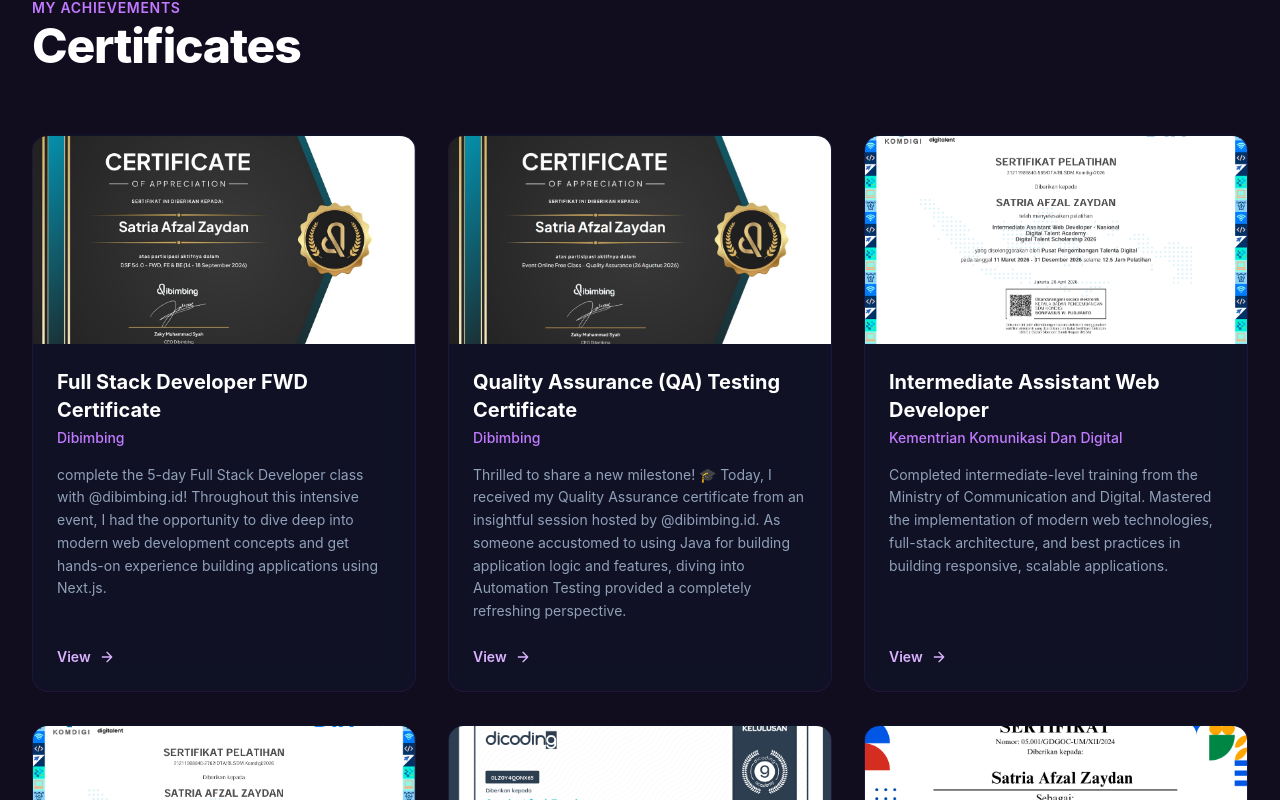
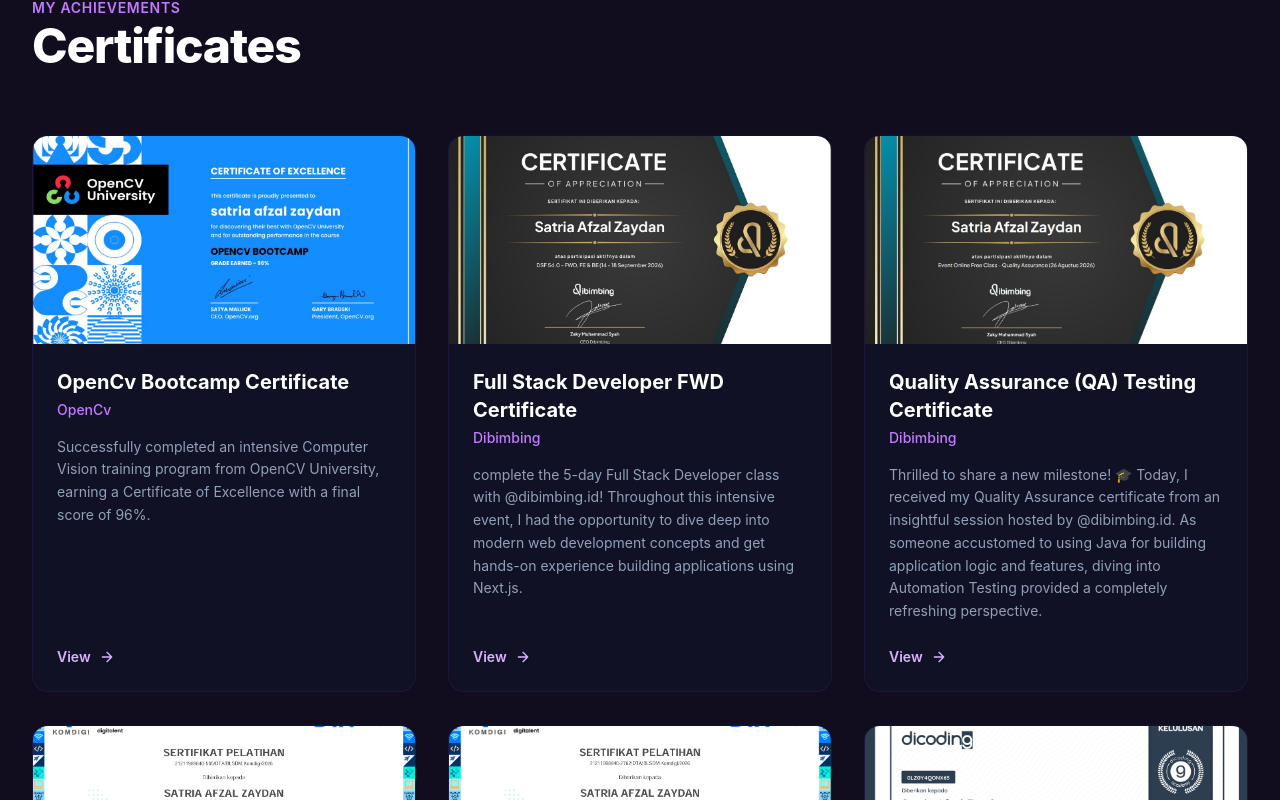
Before and after one commit to satriafzal/personal-portofolio, a Vue app: page / in a window 1280 px wide. Shown: the part 5900-6700 px from the top of the page. Built offline with nearby package versions, Linux system fonts and the light colour scheme.

Commit message:
update certif

```diff
--- a/src/views/Certificate.vue
+++ b/src/views/Certificate.vue
@@ -105,69 +105,76 @@
 const certificates = [
   {
     id: 1,
+    title: "OpenCv Bootcamp Certificate",
+    issuer: "OpenCv",
+    desc: "Successfully completed an intensive Computer Vision training program from OpenCV University, earning a Certificate of Excellence with a final score of 96%.",
+    image: "/image/opencv.jpeg"
+  },
+  {
+    id: 2,
     title: "Full Stack Developer FWD Certificate",
     issuer: "Dibimbing",
     desc: "complete the 5-day Full Stack Developer class with @dibimbing.id! Throughout this intensive event, I had the opportunity to dive deep into modern web development concepts and get hands-on experience building applications using Next.js.",
     image: "/image/fwd.jpeg"
   },
   {
-    id: 2,
+    id: 3,
     title: "Quality Assurance (QA) Testing Certificate",
     issuer: "Dibimbing",
     desc: "Thrilled to share a new milestone! 🎓 Today, I received my Quality Assurance certificate from an insightful session hosted by @dibimbing.id. As someone accustomed to using Java for building application logic and features, diving into Automation Testing provided a completely refreshing perspective.",
     image: "/image/dibimbing.jpeg"
   },
   {
-    id: 3,
+    id: 4,
     title: "Intermediate Assistant Web Developer",
     issuer: "Kementrian Komunikasi Dan Digital",
     desc: "Completed intermediate-level training from the Ministry of Communication and Digital. Mastered the implementation of modern web technologies, full-stack architecture, and best practices in building responsive, scalable applications.",
     image: "/image/certif1.png"
   },
   {
-    id: 4,
+    id: 5,
     title: "Fundamentals Assistant Web Developer",
     issuer: "Kementrian Komunikasi Dan Digital",
     desc: "Mastered the fundamentals of web programming through the comprehensive Digital Talent Academy program. Acquired a strong understanding of core web languages and industry-standard software engineering methodologies.",
     image: "/image/certif2.png"
   },
   {
-    id: 5,
+    id: 6,
     title: "Belajar Dasar AI",
     issuer: "Dicoding Academy",
     desc: "Achieved competency graduation from Dicoding Academy. Understood the fundamental concepts of Artificial Intelligence, machine learning, and data processing basics to analyze modern AI technological case studies.",
     image: "/image/certif3.png"
   },
   {
-    id: 6,
+    id: 7,
     title: "Transforming Education Through AI, Innovation and Collaboration for a Digital Future",
     issuer: "Google Developer Groups Community UNM",
     desc: "Active participant in the Tech Talk hosted by Google Developer Groups (GDG) on Campus. Gained valuable insights into Artificial Intelligence innovations and digital collaboration to transform the future of education.",
     image: "/image/google.png"
   },
   {
-    id: 7,
+    id: 8,
     title: "Cisco Certificate Network",
     issuer: "CISCO",
     desc: "Completed the foundational network infrastructure certification program from Cisco Networking Academy. Acquired practical skills in utilizing Cisco Packet Tracer to design, configure, and simulate computer network architectures.",
     image: "/image/cisco.png"
   },
   {
-    id: 8,
+    id: 9,
     title: "IDCAMP x Dicoding",
     issuer: "Dicoding",
     desc: "Participated in the exclusive IDCamp x Dicoding program, focusing on mastering modern industry practices and accelerating professional career growth as a Full Stack Developer.",
     image: "/image/dicoding.png"
   },
   {
-    id: 9,
+    id: 10,
     title: "Literasi Digital",
     issuer: "Kementrian Komunikasi Dan Informatika",
     desc: "Active participant in the Digital Literacy program hosted by the Ministry of Communication and Information Technology. Gained crucial insights into safe internet practices, focusing on cyber awareness and strategies to protect families and communities from the risks of online gambling and illegal online loans.",
     image: "/image/kominfo.png"
   },
   {
-    id: 10,
+    id: 11,
     title: "Bootcamp C++",
     issuer: "Dilesin",
     desc: "Active participant in the intensive C++ Programming Bootcamp (Batch 5) hosted by Dilesin Academy. Successfully completed a total of 10 comprehensive sessions, building a solid foundation in core programming concepts, structural logic, object-oriented programming (OOP) principles, and algorithmic problem-solving using C++.",
```
